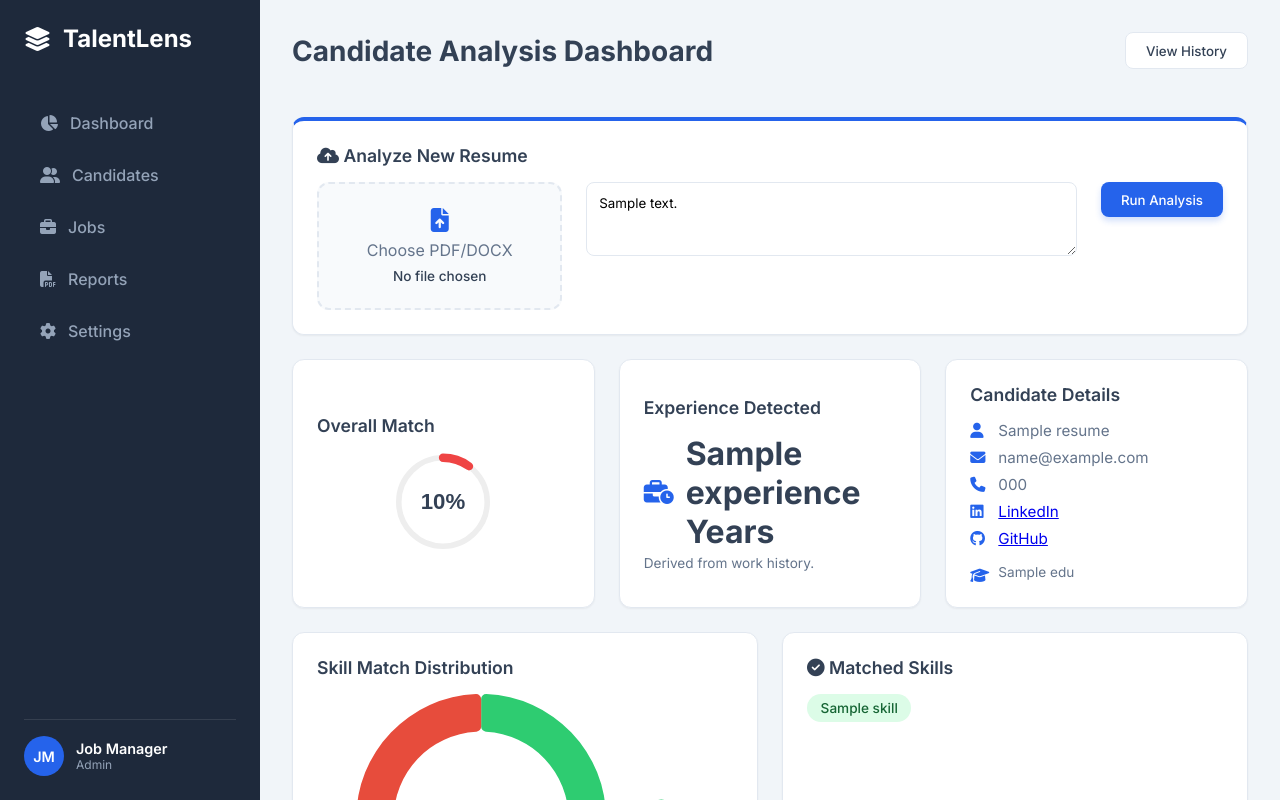
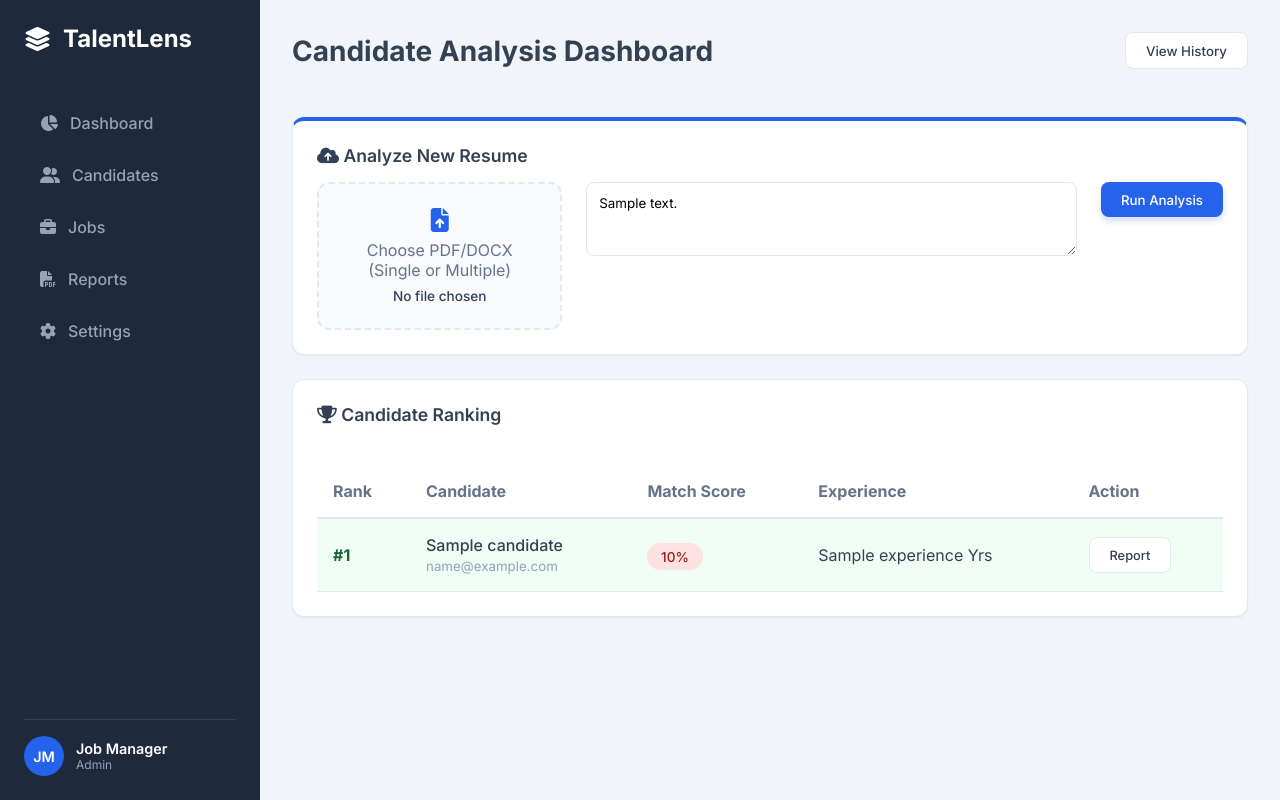
Before and after one commit to SandhyaMore02/Resume-Parser-Job-Match-System, a Flask app: template templates/index.html in a window 1280 px wide. Run offline with Flask 3, Linux system fonts and the light colour scheme; the template is opened without the code that fills it: most values are stand-ins (such as "Sample title", 1, 10 or a date in 2020).

Commit message:
Feat: Add Bulk Resume Upload, Ranking Leaderboard, and CSV Export

```diff
--- a/app.py
+++ b/app.py
@@ -4,7 +4,13 @@ from werkzeug.utils import secure_filename
 from resume_parser import parse_resume
 from job_matcher import get_match_score, find_matching_skills
 from report_generator import generate_report
+from flask import Flask, render_template, request, redirect, url_for, flash
+from werkzeug.utils import secure_filename
+from resume_parser import parse_resume
+from job_matcher import get_match_score, find_matching_skills
+from report_generator import generate_report
 import db_handler
+import csv
 
 app = Flask(__name__)
 app.secret_key = 'supersecretkey' # Change this in production
@@ -23,63 +29,109 @@ def allowed_file(filename):
 @app.route('/', methods=['GET', 'POST'])
 def index():
     if request.method == 'POST':
-        # Check if the post request has the file part
-        if 'resume' not in request.files:
-            flash('No file part')
+        job_description = request.form.get('job_description')
+        files = request.files.getlist('resume')
+
+        if not job_description:
+            flash('Job description is required.')
             return redirect(request.url)
 
-        file = request.files['resume']
-        job_description = request.form.get('job_description')
-
-        if file.filename == '':
-            flash('No selected file')
+        if not files or all(f.filename == '' for f in files):
+            flash('No files selected.')
             return redirect(request.url)
 
-        if file and allowed_file(file.filename) and job_description:
-            filename = secure_filename(file.filename)
-            filepath = os.path.join(app.config['UPLOAD_FOLDER'], filename)
-            file.save(filepath)
+        results = []
 
-            # Process Resume
-            resume_data = parse_resume(filepath)
+        # Process each file
+        for file in files:
+            if file and allowed_file(file.filename):
+                filename = secure_filename(file.filename)
+                filepath = os.path.join(app.config['UPLOAD_FOLDER'], filename)
+                file.save(filepath)
 
-            if resume_data:
-                match_score = get_match_score(resume_data['text'], job_description)
-                matching_skills, missing_skills = find_matching_skills(resume_data['text'], job_description)
+                # Parse
+                resume_data = parse_resume(filepath)
 
-                # Generate PDF Report
-                report_filename = f"report_{os.path.splitext(filename)[0]}.pdf"
-                report_path = os.path.join(app.config['UPLOAD_FOLDER'], report_filename)
-                generate_report(resume_data, match_score, matching_skills, missing_skills, report_path)
+                if resume_data:
+                    # Match
+                    match_score = get_match_score(resume_data['text'], job_description)
+                    matching_skills, missing_skills = find_matching_skills(resume_data['text'], job_description)
 
-                # Save to Database
-                candidate_entry = {
-                    "name": resume_data.get('name'),
-                    "email": resume_data.get('email'),
-                    "phone": resume_data.get('phone'),
-                    "experience": resume_data.get('experience'),
-                    "match_score": match_score,
-                    "skills": matching_skills,
-                    "education": resume_data.get('education'),
-                    "links": resume_data.get('links'),
-                    "report_file": report_filename,
-                    "job_role": "analyzed_role" # Placeholder, could be extracted from JD title
-                }
-                db_handler.add_candidate(candidate_entry)
+                    # Generate Report
+                    report_filename = f"report_{os.path.splitext(filename)[0]}.pdf"
+                    report_path = os.path.join(app.config['UPLOAD_FOLDER'], report_filename)
+                    generate_report(resume_data, match_score, matching_skills, missing_skills, report_path)
 
-                return render_template('index.html',
-                                       match_score=match_score,
-                                       resume_data=resume_data,
-                                       matching_skills=matching_skills,
-                                       missing_skills=missing_skills,
-                                       job_description=job_description,
-                                       report_filename=report_filename)
+                    # Save to DB
+                    candidate_entry = {
+                        "name": resume_data.get('name'),
+                        "email": resume_data.get('email'),
+                        "phone": resume_data.get('phone'),
+                        "experience": resume_data.get('experience'),
+                        "match_score": match_score,
+                        "skills": matching_skills,
+                        "education": resume_data.get('education'),
+                        "links": resume_data.get('links'),
+                        "report_file": report_filename,
+                        "job_role": "Batch Analysis"
+                    }
+                    db_handler.add_candidate(candidate_entry)
+
+                    # Add to current batch results
+                    candidate_entry['filename'] = filename
+                    candidate_entry['missing_skills'] = missing_skills # Store for single view if needed
+                    results.append(candidate_entry)
+                else:
+                    flash(f'Error parsing resume: {file.filename}')
             else:
-                flash('Error parsing resume')
-                return redirect(request.url)
+                if file.filename != '': # Only flash if a file was actually attempted
+                    flash(f'Invalid file type for {file.filename}. Allowed types are PDF, DOCX.')
+
+        if not results:
+            flash('No valid resumes were processed.')
+            return redirect(request.url)
+
+        # Sort results by match score (Descending)
+        results.sort(key=lambda x: x['match_score'], reverse=True)
+
+        # CSV Export Logic
+        csv_filename = None
+        if len(results) > 0:
+            # Use a more robust naming for CSV, e.g., based on timestamp or job description hash
+            csv_filename = f"ranking_{len(results)}_candidates_{os.urandom(4).hex()}.csv"
+            csv_path = os.path.join(app.config['UPLOAD_FOLDER'], csv_filename)
+            with open(csv_path, 'w', newline='', encoding='utf-8') as csvfile:
+                fieldnames = ['Rank', 'Name', 'Email', 'Match Score', 'Experience', 'Top Skills', 'Report File']
+                writer = csv.DictWriter(csvfile, fieldnames=fieldnames)
+                writer.writeheader()
+                for idx, res in enumerate(results):
+                    writer.writerow({
+                        'Rank': idx + 1,
+                        'Name': res.get('name', 'N/A'),
+                        'Email': res.get('email', 'N/A'),
+                        'Match Score': f"{res.get('match_score', 0)}%",
+                        'Experience': res.get('experience', 'N/A'),
+                        'Top Skills': ", ".join(res.get('skills', [])[:5]),
+                        'Report File': res.get('report_file', 'N/A')
+                    })
+
+        # Logic for Single vs Bulk
+        if len(results) == 1:
+            # Revert to single view logic for backward compatibility/UX
+            res = results[0]
+            return render_template('index.html',
+                                   match_score=res['match_score'],
+                                   resume_data=res,
+                                   matching_skills=res['skills'],
+                                   missing_skills=res['missing_skills'],
+                                   job_description=job_description,
+                                   report_filename=res['report_file'])
         else:
-             flash('Invalid file type or missing job description')
-             return redirect(request.url)
+            # For bulk, use the ranking list view
+            return render_template('index.html',
+                                   job_description=job_description,
+                                   ranking_list=results,
+                                   csv_file=csv_filename)
 
     return render_template('index.html')
 
--- a/templates/index.html
+++ b/templates/index.html
@@ -11,10 +11,10 @@
     </div>
     <form action="/" method="post" enctype="multipart/form-data" class="upload-form">
         <div class="input-group file-input">
-            <input type="file" name="resume" id="resume" accept=".pdf,.docx" required>
+            <input type="file" name="resume" id="resume" accept=".pdf,.docx" multiple required>
             <label for="resume">
                 <i class="fa-solid fa-file-arrow-up"></i>
-                <span>Choose PDF/DOCX</span>
+                <span>Choose PDF/DOCX (Single or Multiple)</span>
             </label>
             <div class="file-name" id="file-name">No file chosen</div>
         </div>
@@ -27,7 +27,57 @@
     </form>
 </div>
 
-{% if match_score %}
+{% if ranking_list %}
+<!-- Bulk Analysis Results (Leaderboard) -->
+<div class="card">
+    <div class="card-header"
+        style="display:flex; justify-content:space-between; align-items:center; margin-bottom: 1.5rem;">
+        <h2><i class="fa-solid fa-trophy"></i> Candidate Ranking</h2>
+        {% if csv_file %}
+        <a href="{{ url_for('static', filename='uploads/' + csv_file) }}" class="btn-secondary">
+            <i class="fa-solid fa-file-csv"></i> Export CSV
+        </a>
+        {% endif %}
+    </div>
+
+    <table style="width: 100%; border-collapse: collapse; text-align: left;">
+        <thead>
+            <tr style="border-bottom: 2px solid var(--border); color: var(--secondary);">
+                <th style="padding: 1rem;">Rank</th>
+                <th style="padding: 1rem;">Candidate</th>
+                <th style="padding: 1rem;">Match Score</th>
+                <th style="padding: 1rem;">Experience</th>
+                <th style="padding: 1rem;">Action</th>
+            </tr>
+        </thead>
+        <tbody>
+            {% for candidate in ranking_list %}
+            <tr
+                style="border-bottom: 1px solid var(--border); background-color: {{ '#f0fdf4' if loop.index == 1 else 'transparent' }}">
+                <td style="padding: 1rem; font-weight: 700; color: {{ '#166534' if loop.index == 1 else 'inherit' }}">
+                    #{{ loop.index }}</td>
+                <td style="padding: 1rem;">
+                    <div style="font-weight: 500;">{{ candidate.name }}</div>
+                    <small style="color: var(--text-light);">{{ candidate.email }}</small>
+                </td>
+                <td style="padding: 1rem;">
+                    <span class="tag {{ 'matched' if candidate.match_score >= 70 else 'missing' }}">
+                        {{ candidate.match_score }}%
+                    </span>
+                </td>
+                <td style="padding: 1rem;">{{ candidate.experience }} Yrs</td>
+                <td style="padding: 1rem;">
+                    <a href="{{ url_for('static', filename='uploads/' + candidate.report_file) }}" target="_blank"
+                        class="btn-secondary" style="font-size: 0.8rem;">
+                        Report
+                    </a>
+                </td>
+            </tr>
+            {% endfor %}
+        </tbody>
+    </table>
+</div>
+{% elif match_score %}
 <!-- Results Section -->
 
 <!-- Stats Row -->
@@ -157,7 +207,9 @@
     const fileNameDisplay = document.getElementById('file-name');
     if (fileInput) {
         fileInput.addEventListener('change', function () {
-            if (this.files && this.files.length > 0) {
+            if (this.files && this.files.length > 1) {
+                fileNameDisplay.textContent = `${this.files.length} files selected`;
+            } else if (this.files && this.files.length === 1) {
                 fileNameDisplay.textContent = this.files[0].name;
             } else {
                 fileNameDisplay.textContent = "No file chosen";
```
